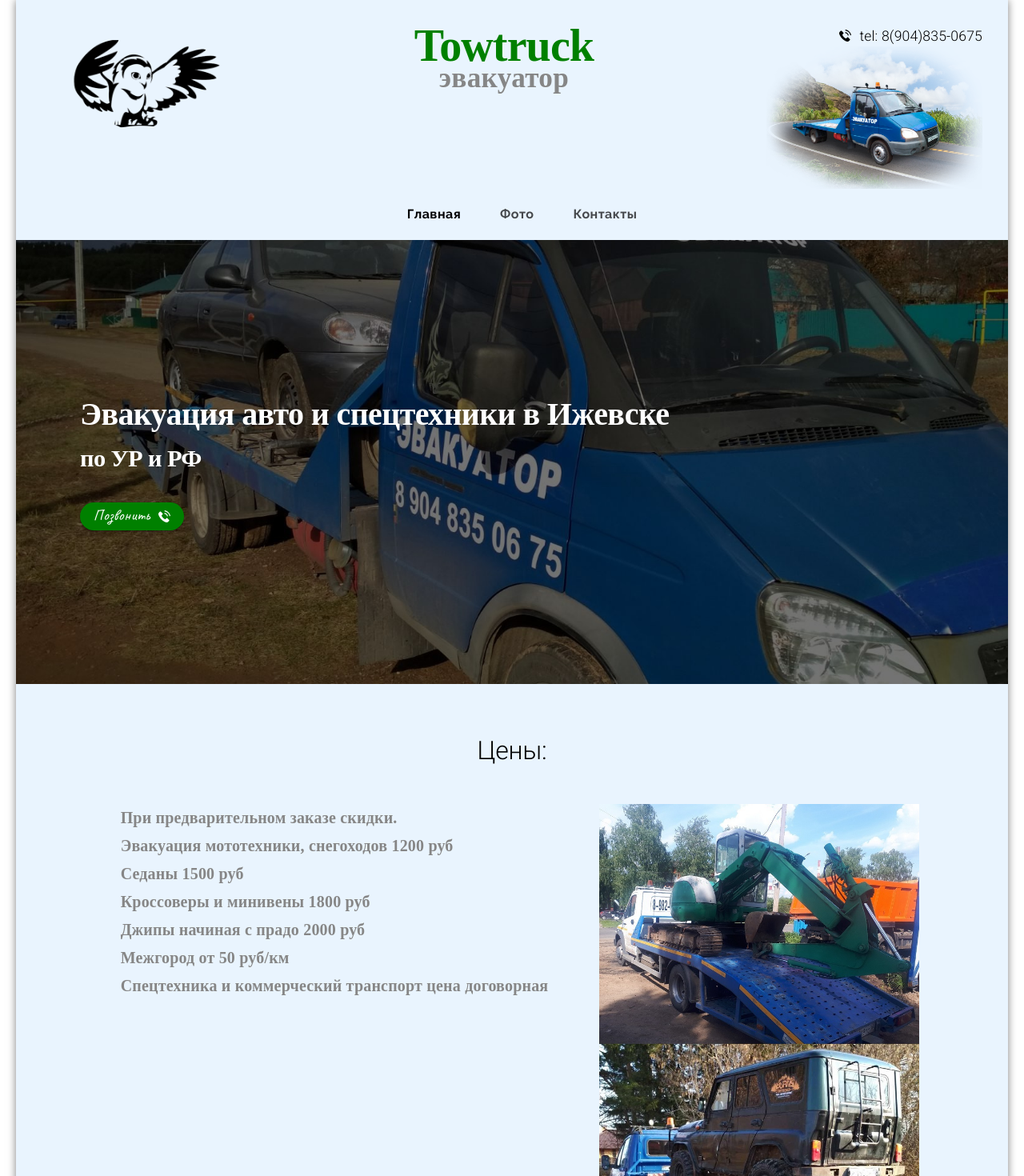
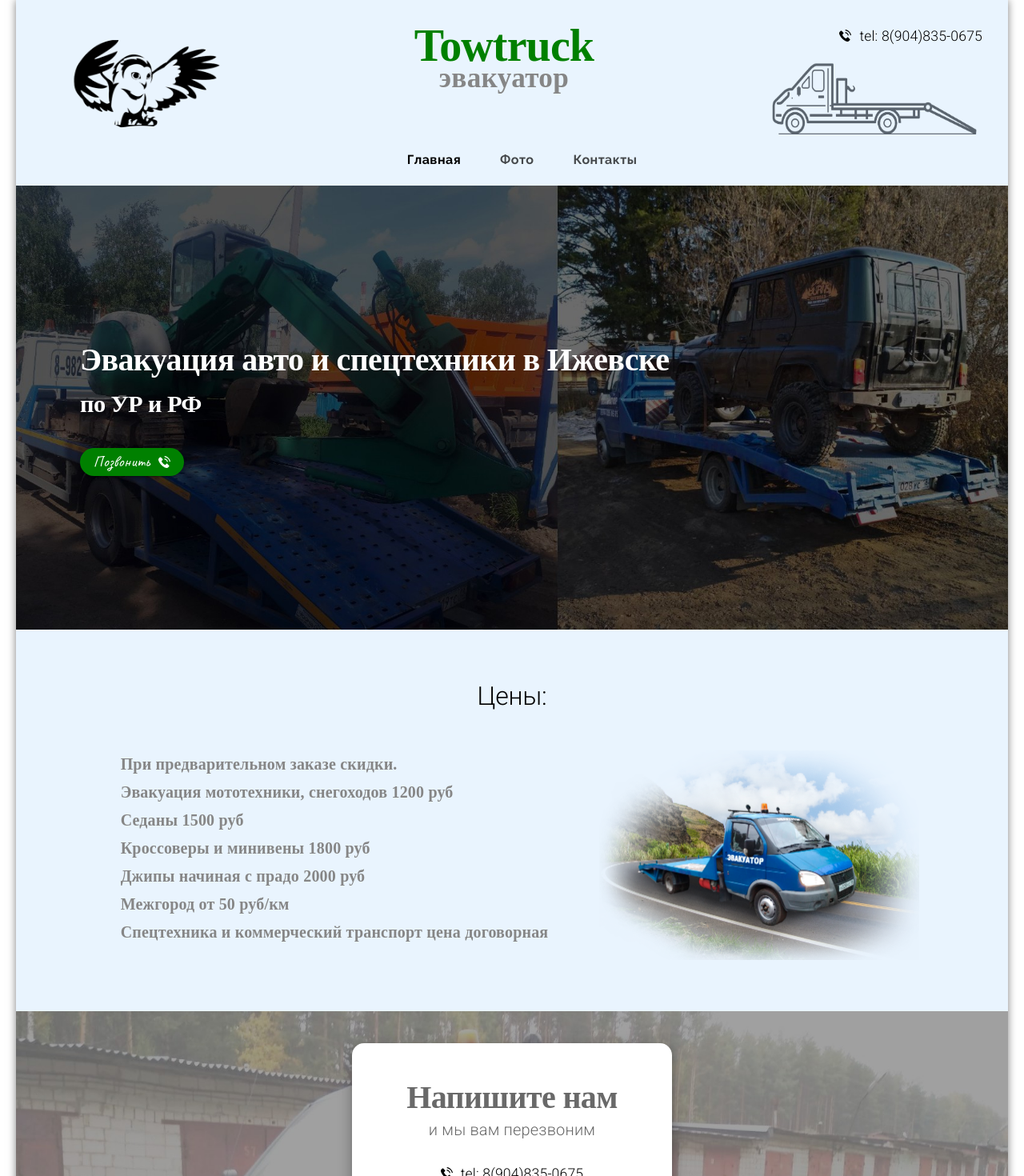
Before and after one commit to andreynef/tow18, a Next.js app: page / in a window 1280 px wide. Shown: the top 1470 px of the page at 80% size. Built offline with nearby package versions, Linux system fonts and the light colour scheme; a web font is replaced by a local one.

Commit message:
update 18apr2

```diff
--- a/pages/index.js
+++ b/pages/index.js
@@ -41,7 +41,7 @@ const useStyles = makeStyles(theme => ({
   firstContainer: {
     padding:'12em 5em',
     backgroundColor: '#fafafa',
-    backgroundImage: `url('/assets/first44.jpg')`,
+    backgroundImage: `url('/assets/main2.jpg')`,
     backgroundPosition: 'center',
     backgroundSize: 'cover',
     // backgroundAttachment: 'fixed',//фикс картинка при прокрутке
@@ -49,7 +49,8 @@ const useStyles = makeStyles(theme => ({
 
     width: '100%',
     [theme.breakpoints.down('md')]: {
-      padding: '10em 2em'
+      padding: '10em 2em',
+      backgroundPosition: 'left',
     },
   },
   firstButton: {
@@ -141,7 +142,7 @@ export default function Index(props) {
                 </Typography>
               </Grid>
               <Grid item container className={classes.vehicle} alignItems={'center'}>
-                <img alt={'my vehicle'} src={'/assets/1500.jpg'} className={classes.vehicleImg}/>
+                <img alt={'my vehicle'} src={'/assets/800.png'} className={classes.vehicleImg}/>
               </Grid>
             </Grid>
           </Grid>
--- a/src/ui/Header.js
+++ b/src/ui/Header.js
@@ -369,7 +369,7 @@ export default function Header(props) {
                   </Typography>
                 </Grid>
               </Grid>
-              <img src={'/assets/500.png'} alt={'truck b&w'} className={classes.logoTruck}/>
+              <img src={'/assets/logo2.png'} alt={'truck b&w'} className={classes.logoTruck}/>
             </Hidden>
           </Grid>
   {/*  tel work end  */}
```
Also changed, not shown: public/assets/main1.jpg (added), public/assets/main2.jpg (added).
